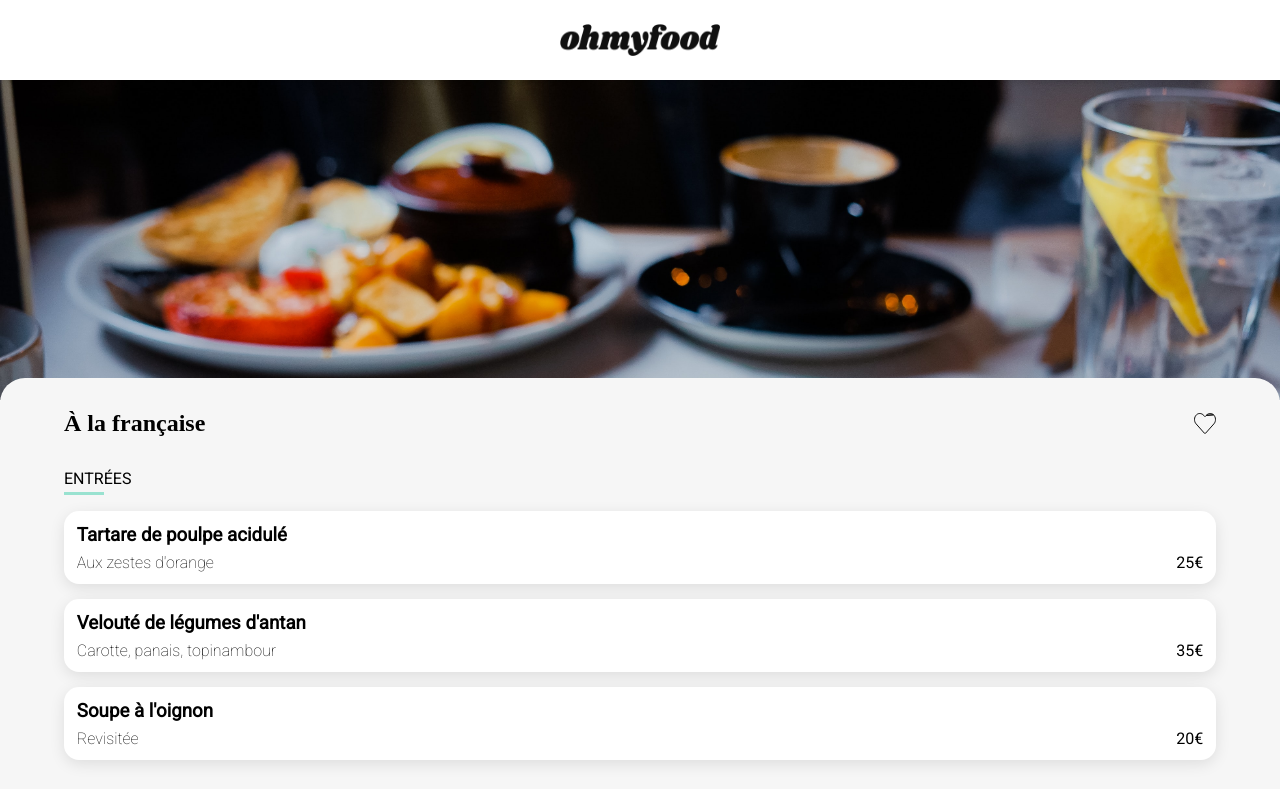
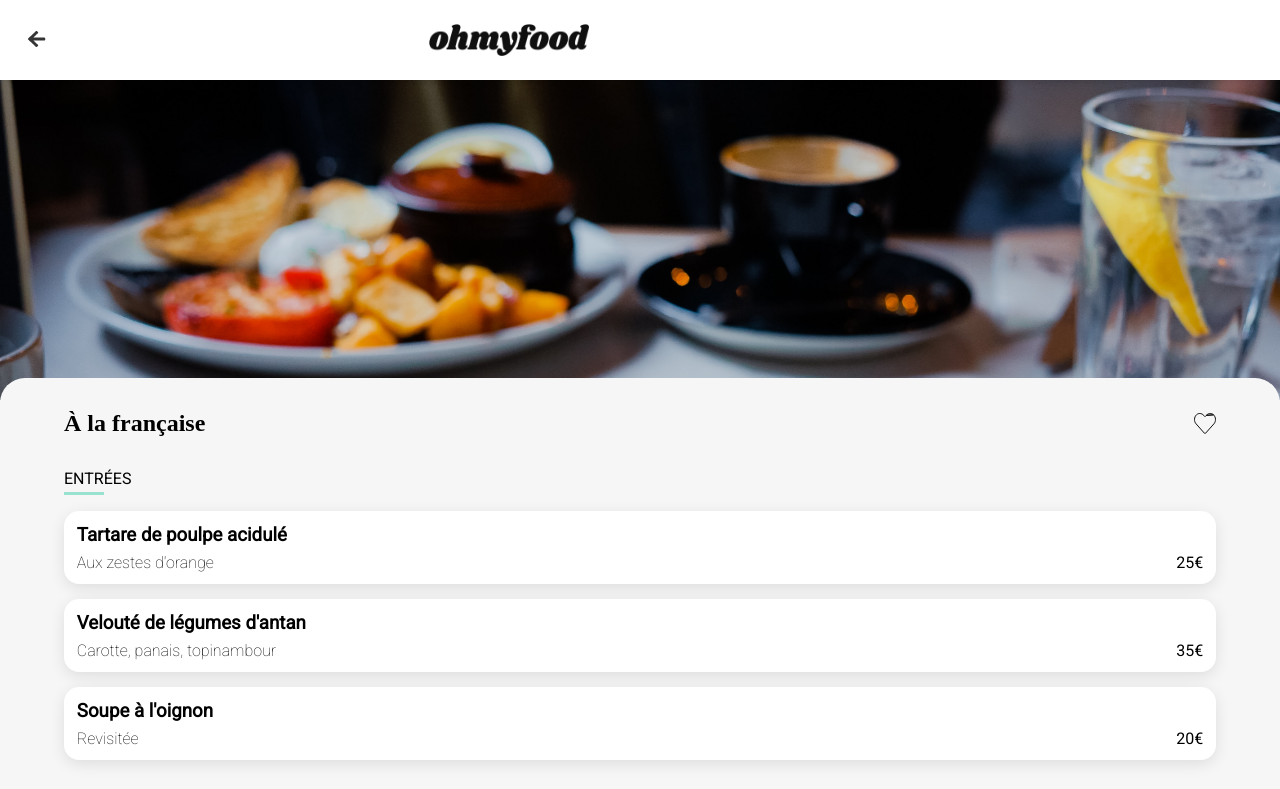
Before and after one commit to antoinep23/OPCR-Project-4, a website: page restaurants/a-la-francaise.html in a window 1280 px wide. Shown: the top 789 px of the page. Drawn offline with Linux system fonts and the light colour scheme; a web font is replaced by a local one.

Commit message:
implémentation bouton retour page menu

```diff
--- a/restaurants/a-la-francaise.html
+++ b/restaurants/a-la-francaise.html
@@ -15,11 +15,9 @@
 </head>
 <body>
 
-    <header>
-        <svg xmlns="http://www.w3.org/2000/svg" width="30" height="30" viewBox="0 0 30 30" fill="none" class="header__back">
-            <path d="M15.8856 21.9283L15.0335 22.7417C14.6727 23.0861 14.0892 23.0861 13.7323 22.7417L6.2706 15.6229C5.9098 15.2785 5.9098 14.7215 6.2706 14.3808L13.7323 7.2583C14.0931 6.9139 14.6765 6.9139 15.0335 7.2583L15.8856 8.07167C16.2502 8.41974 16.2425 8.98763 15.8702 9.32837L11.2451 13.5345H22.2764C22.7869 13.5345 23.1976 13.9265 23.1976 14.4138V15.5862C23.1976 16.0735 22.7869 16.4655 22.2764 16.4655H11.2451L15.8702 20.6716C16.2464 21.0124 16.254 21.5803 15.8856 21.9283Z" fill="#353535"/>
-        </svg>
+    <header class="header__menu">
         <div class="header__logo">
+            <a href="index.html" class="header__back"> </a>
             <img src="../assets/images/logo/ohmyfood.png" alt="logo ohmyfood" class="header__img">
         </div>
     </header>
--- a/sass/style.scss
+++ b/sass/style.scss
@@ -191,14 +191,24 @@ footer{
 
 /********************* MENU *********************/
 
-
+.header__menu{
     .header__logo{
-        position: relative;
+        display: grid;
+        grid-template-columns: 33% 33% 33%;
+        .header__back{
+            background-image: url(../assets/images/icon/go-back.png);
+            width: 2rem;
+            height: 2rem;
+            grid-column: 1/3;
+            grid-row: 1/1;
+            margin-left: 1rem;
+        }
+        .header__img{
+            grid-column: 2/3;
+            grid-row: 1/1;
+        }
     }
-    .header__back{
-        position: absolute;
-        left: -2rem;
-    }
+}
 
 
 .photoResto{
```
Also changed, not shown: restaurants/la-note-enchantee.html (+2 -4 lines), restaurants/la-palette-du-gout.html (+2 -4 lines), restaurants/le-delice-des-sens.html (+2 -4 lines), assets/images/icon/go-back.png (added), assets/style.css, 5 other files.
